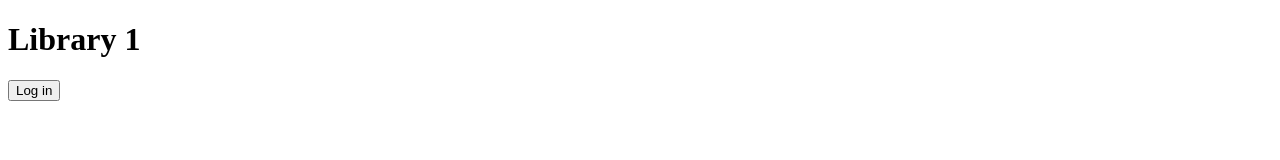
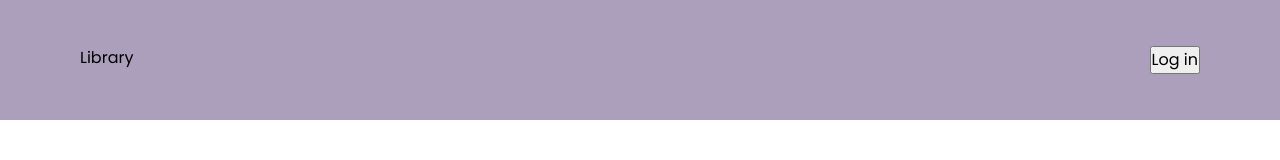
Before and after one commit to jxrDEV/Library, a plain HTML site: page index.html in a window 1280 px wide. Drawn offline with Linux system fonts and the light colour scheme.

Commit message:
imported a Poppins font

```diff
--- a/index.html
+++ b/index.html
@@ -4,13 +4,19 @@
     <meta charset="UTF-8" />
     <meta name="viewport" content="width=device-width, initial-scale=1.0" />
     <title>Library</title>
+    <link rel="preconnect" href="https://fonts.googleapis.com" />
+    <link rel="preconnect" href="https://fonts.gstatic.com" crossorigin />
+    <link
+      href="https://fonts.googleapis.com/css2?family=Poppins:wght@400;500;700&display=swap"
+      rel="stylesheet"
+    />
     <link rel="stylesheet" href="style.css" />
   </head>
   <body>
     <main>
       <header class="header">
         <div class="nav-bar">
-          <h1>Library 1</h1>
+          <h1>Library</h1>
           <button>Log in</button>
         </div>
       </header>
--- a/style.css
+++ b/style.css
@@ -0,0 +1,69 @@
+:root {
+  --clr-primary: #1d1e2c;
+  --clr-secondary: #ac9fbb;
+
+  --clr-neutral-black: #1d1e2c;
+  --clr-neutral-white: #F8F2ED;
+}
+
+*,
+*::before,
+*::after {
+  box-sizing: border-box;
+}
+
+* {
+  margin: 0;
+  padding: 0;
+  font: inherit;
+}
+
+ul[role='list'],
+ol[role='list'] {
+  list-style: none;
+}
+
+
+
+html,
+body {
+  height: 100%;
+}
+
+body {
+  text-rendering: optimizeSpeed;
+  line-height: 1.5;
+}
+
+a:not([class]) {
+  text-decoration-skip-ink: auto;
+}
+
+img,
+picture {
+  max-width: 100%;
+  display: block;
+}
+
+body {
+  width: 100%;
+  height: 100vh;
+  font-family: 'Poppins', sans-serif;
+}
+
+.header {
+  width: 100%;
+  display: flex;
+  align-items: center;
+  background-color: #ac9fbb;
+  height: 15vh;
+}
+
+.nav-bar {
+  margin-left: 5rem;
+  margin-right: 5rem;
+  width: 100%;
+  display: flex;
+  flex-direction: row;
+  justify-content: space-between;
+}
```
